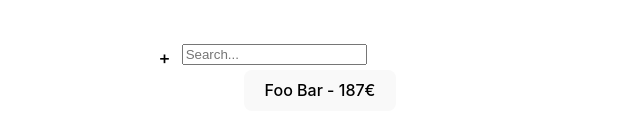
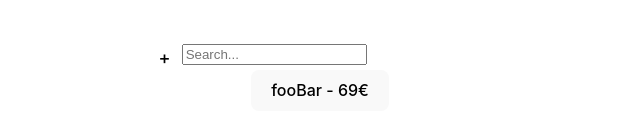
Before and after one commit to Luis-0104/BalanceSheet, a React (Vite) app: page / in a window 1280 px wide. Shown: the part 389-524 px from the top of the page, without its empty margins (320-960 px from the left). Built offline with nearby package versions, Linux system fonts and the light colour scheme.

Commit message:
cookie storage via dataHandler

```diff
--- a/src/components/AddNewPerson.tsx
+++ b/src/components/AddNewPerson.tsx
@@ -1,5 +1,4 @@
 import { ReactNode, useEffect, useState } from "react";
-import DefaultData from "../data/data.json";
 import { useRootStore } from "../models/Root";
 
 type AddNewPersonProps = {
@@ -19,7 +18,6 @@ export function AddNewPerson({
     store: { personList },
   } = useRootStore();
 
-  // var data = ...localStorage.getItem('data')
   let data = personList.persons;
 
   function checkNameInput() {
@@ -108,26 +106,21 @@ export function AddNewPerson({
   function addPerson() {
     if (!checkInput()) return;
     personList.addPerson({
-        id: data.length,
-        name: nameInput,
-        email: emailInput,
-        balance: balanceInput,
-      })
-    // const jsonString = JSON.stringify(data);
-
-    // localStorage.setItem("data", jsonString);
+      id: data.length,
+      name: nameInput,
+      email: emailInput,
+      balance: balanceInput,
+    });
 
     setInputHint(`Succesfully added ${nameInput} to the system!`);
     setTimeout(() => {
       setInputHint("");
       toggleShowAddMenu();
-      location.reload();
-    }, 3000);
+    }, 1500);
   }
 
   useEffect(() => {
     setInputHint("");
-    console.log("useeffect triggered");
   }, [showAddMenu]);
 
   if (!showAddMenu) {
--- a/src/components/PersonInList.tsx
+++ b/src/components/PersonInList.tsx
@@ -1,7 +1,7 @@
 import { useState } from "react";
 
 type personInListProps = {
-    data: {
+    person: {
         id: any;
         name: string;
         email: string;
@@ -9,7 +9,7 @@ type personInListProps = {
     }
 }
 
-export function PersonInList({ data }: personInListProps) {
+export function PersonInList({ person: person }: personInListProps) {
 
     const [showPersonMenu,setShowPersonMenu] = useState(false)
 
@@ -26,7 +26,7 @@ export function PersonInList({ data }: personInListProps) {
 
     return <div>
         <button onClick={(evt)=>{toggleShowPersonMenu()}}>
-            {data.name + '   -   ' + data.balance + '€'}
+            {person.name + '   -   ' + person.balance + '€'}
         </button>
         {PersonMenu()}
 
--- a/src/components/PersonsList.tsx
+++ b/src/components/PersonsList.tsx
@@ -1,44 +1,31 @@
-import DefaultData from '../data/data.json'
-import { PersonInList } from './PersonInList';
+import { useRootStore } from "../models/Root";
+import { PersonInList } from "./PersonInList";
 type PersonsListProps = {
-    searchTerm: string;
-}
-
-
+  searchTerm: string;
+};
 
 export function PersonsList({ searchTerm }: PersonsListProps) {
+  const {
+    store: { personList },
+  } = useRootStore();
 
-    var data: { id: any; name: string; email: string; balance: number; }[];
-    if(localStorage.getItem('data')==null){
-        data = DefaultData;
-        console.log('using default data')
-    }else{
-        let dataString = localStorage.getItem('data')
-        data =JSON.parse(dataString as string)
+  var filteredData = personList.persons.filter((element) => {
+    if (searchTerm == "") {
+      return true;
+    } else {
+      for (let val of Object.values(element)) {
+        if (JSON.stringify(val).includes(searchTerm)) {
+          return true;
+        }
+      }
     }
+  });
 
-    var filteredData = data.filter((element) => {
-        if(searchTerm==''){
-            return true;
-          }else{
-            for(let val of Object.values(element) ){
-              if(JSON.stringify(val).includes(searchTerm)){
-                return true;
-              }
-            }
-
-          }
-    })
-
-
-
-
-    return <div>
-        {filteredData.map(
-            (val) => <PersonInList data={val}></PersonInList>
-
-
-        )}
-
+  return (
+    <div>
+      {filteredData.map((val) => (
+        <PersonInList key={val.id} person={val}></PersonInList>
+      ))}
     </div>
+  );
 }
--- a/src/data/data.json
+++ b/src/data/data.json
@@ -1,3 +1,12 @@
-[{"id":0,"name":"Foo Bar","email":"mail@example.com","balance":187}
-
-]
+{
+  "personList": {
+    "persons": [
+      {
+        "id": 0,
+        "name": "fooBar",
+        "email": "foobar@example.com",
+        "balance": 69
+      }
+    ]
+  }
+}
--- /dev/null
+++ b/src/data/dataHandler.ts
@@ -0,0 +1,26 @@
+import { EphemeralKeyInfo } from "tls";
+import savedData from "./data.json";
+type dataProps = {
+  personList: {
+    persons: { id: number; name: string; email: string; balance: number }[];
+  };
+};
+
+export const loadData = (): dataProps => {
+  var data: dataProps;
+
+  if (localStorage.getItem("data") == null) {
+    data = savedData;
+    console.log("using JSON data");
+  } else {
+    let dataString = localStorage.getItem("data");
+    data = JSON.parse(dataString as string);
+    console.log("using Cookie data");
+  }
+
+  return data;
+};
+
+export const saveData = (data: dataProps) => {
+  localStorage.setItem("data", JSON.stringify(data));
+};
--- a/src/models/Root.ts
+++ b/src/models/Root.ts
@@ -1,31 +1,21 @@
 import { Instance, onSnapshot, types } from "mobx-state-tree";
 import { createContext, useContext } from "react";
+import { loadData, saveData } from "../data/dataHandler";
 import { PersonList } from "./personList";
 
 const RootModel = types.model({
   personList: PersonList,
 });
 
-// initialState, no balance required, it defaults to 0
-let initialState = RootModel.create({
-  personList: {
-    persons: [
-      {
-        id: 0,
-        name: "fooBar",
-        email: "foobar@example.com",
-      },
-    ],
-  },
-});
 
-// TODO: insert data via JSON, or cookies
-// var data = ...localStorage.getItem('data')
+let initialState = RootModel.create(loadData());
+
+
 const rootStoreInstance = initialState;
 
 onSnapshot(rootStoreInstance, (snapshot) => {
   console.log("Snapshot: ", snapshot);
-  localStorage.setItem("rootState", JSON.stringify(snapshot));
+  saveData(snapshot)
 });
 
 export interface IRootInstance extends Instance<typeof RootModel> {}
```
